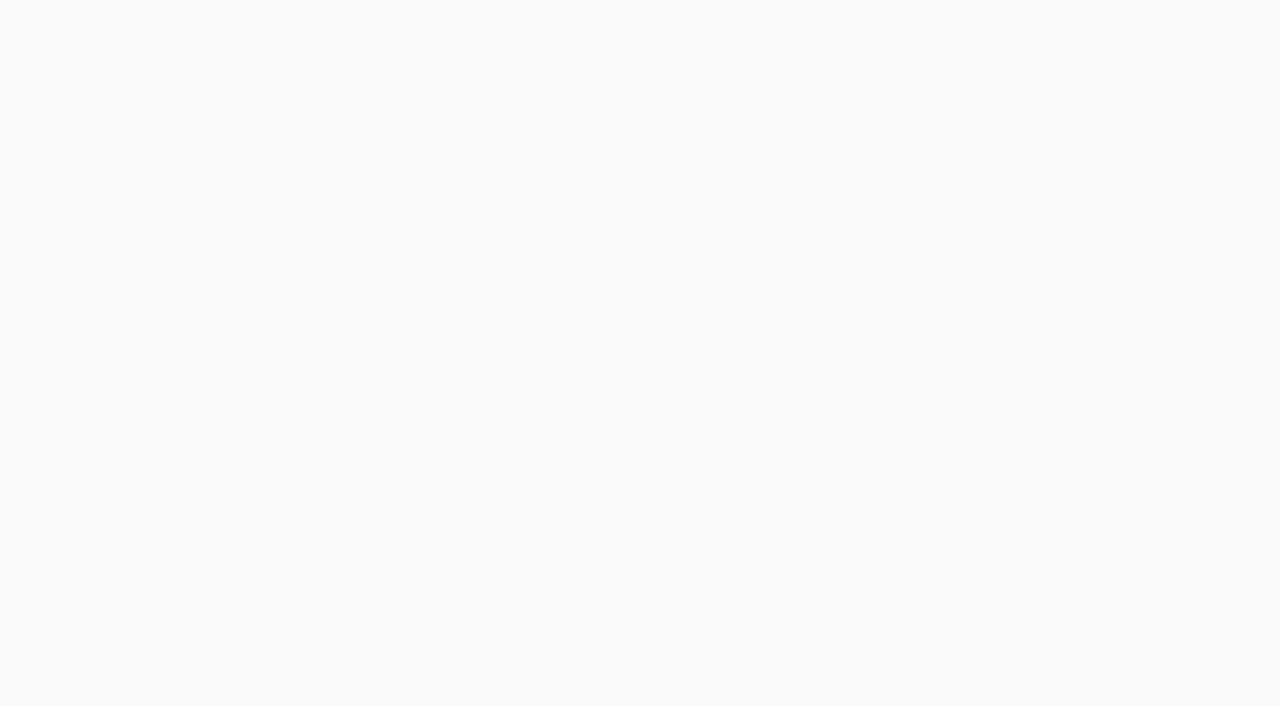
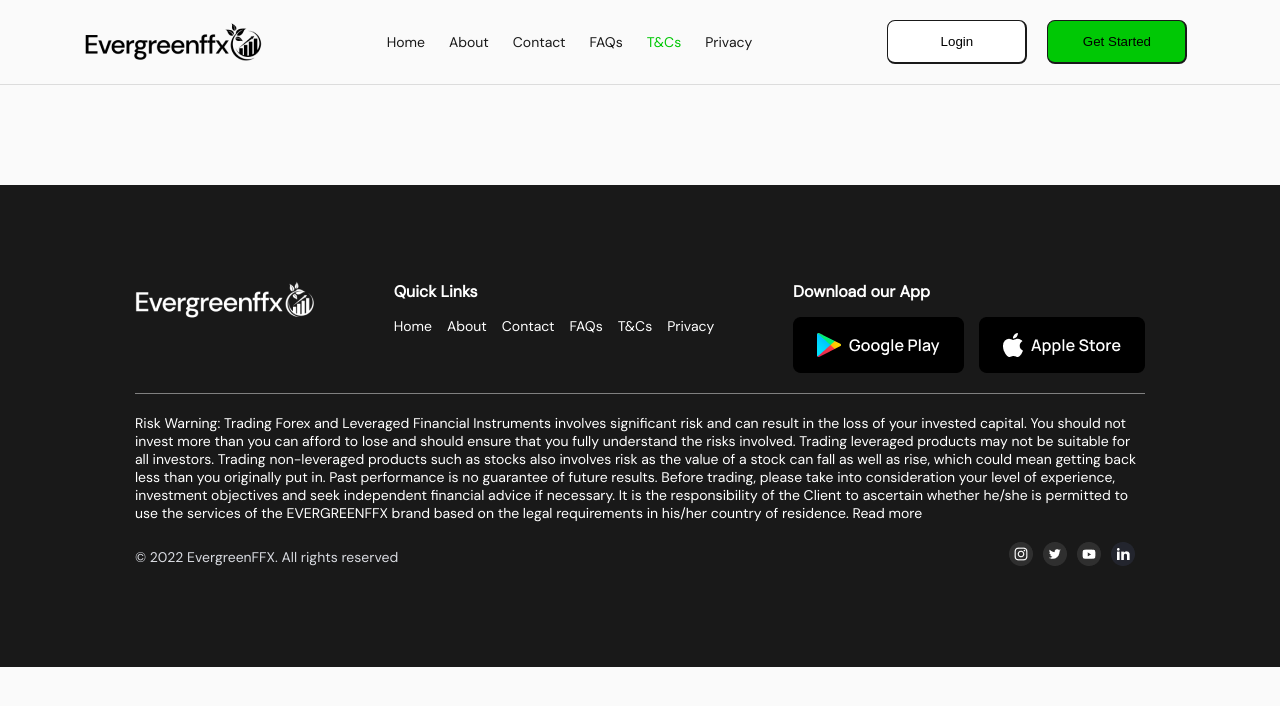
Before and after one commit to Ghasty003/Evergreenffx, a React (Vite) app: page /terms in a window 1280 px wide. Before the commit this address had no page. Shown: the top 706 px of the page. Built offline with nearby package versions, Linux system fonts and the light colour scheme.

Commit message:
Initialized Terms page

```diff
--- a/src/App.jsx
+++ b/src/App.jsx
@@ -25,6 +25,7 @@ import TradeSubscribed from './pages/TradeSubscribed';
 import Verify from './pages/Verify';
 import HomePage from "./pages/HomePage";
 import AboutPage from './pages/AboutPage';
+import Terms from './pages/Terms';
 
 function App() {
 
@@ -34,6 +35,7 @@ function App() {
         <Route path='/'>
           <Route index element={<HomePage />} />
           <Route path='about' element={<AboutPage />} />
+          <Route path='terms' element={<Terms />} />
           <Route path='create' element={<CreateAccount />} />
           <Route path='signup' element={<Signup />} />
           <Route path='verify' element={<Verify />} />
--- a/src/components/Nav.jsx
+++ b/src/components/Nav.jsx
@@ -39,7 +39,7 @@ function Nav() {
                 <CustomLink to="/about" text="About" />
                 <CustomLink to="/contact" text="Contact" />
                 <CustomLink to="/faqs" text="FAQs" />
-                <CustomLink to="t&c" text="T&Cs" />
+                <CustomLink to="/terms" text="T&Cs" />
                 <CustomLink to="/privacy" text="Privacy" />
             </ul>
             <div onClick={show}>
--- /dev/null
+++ b/src/pages/Terms.jsx
@@ -0,0 +1,16 @@
+import React from 'react';
+import "../styles/terms.scss";
+import Nav from "../components/Nav";
+import Footer from "../components/Footer";
+
+function Terms() {
+    return (
+        <div>
+            <Nav />
+
+            <Footer />
+        </div>
+    );
+}
+
+export default Terms;
```
Also changed, not shown: src/styles/terms.scss (added).
